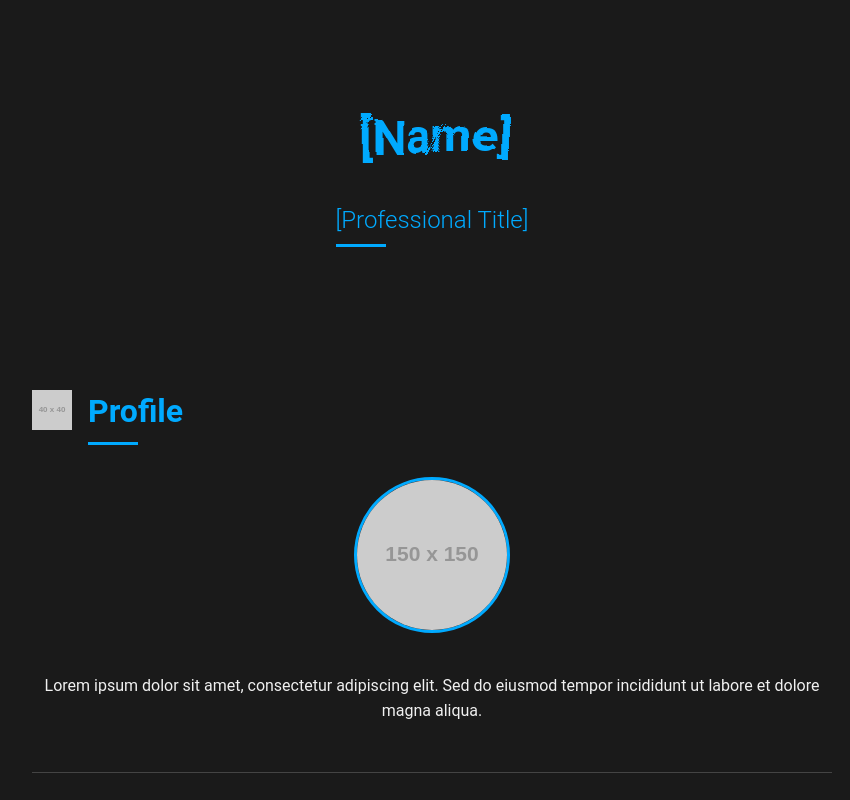
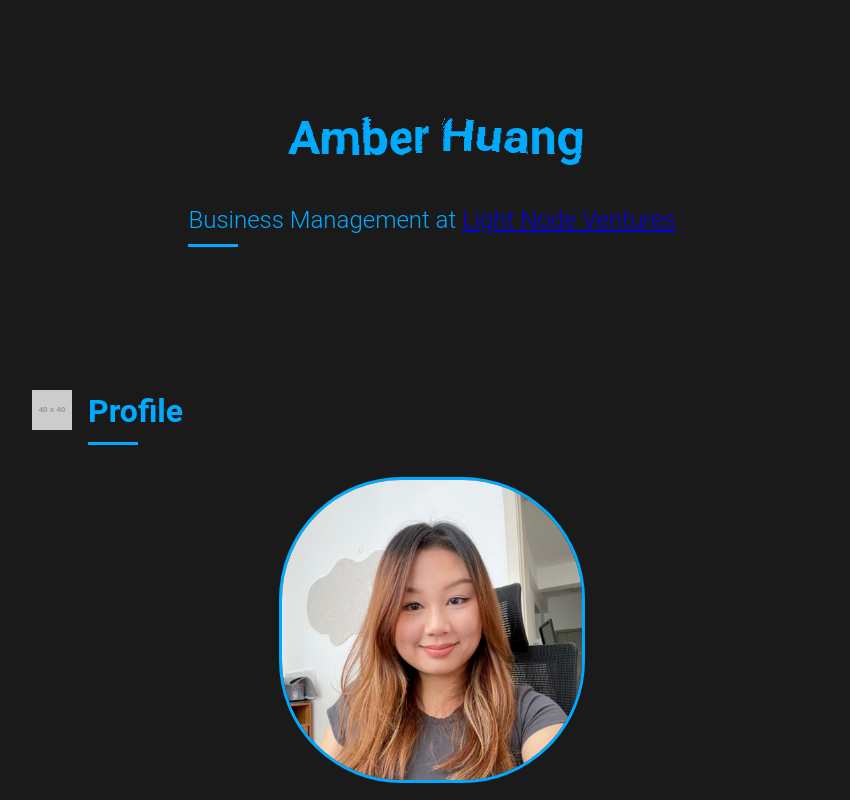
Before and after one commit to rybla/amber-website, a plain HTML site: page index.html in a window 1280 px wide. Shown: the top 800 px of the page, without its empty margins (208-1058 px from the left). Drawn offline with Linux system fonts and the light colour scheme; placeholder pictures from the web are drawn by us.

Commit message:
actual profile picture

```diff
--- a/index.html
+++ b/index.html
@@ -89,9 +89,9 @@
         }
 
         .profile-pic {
-            width: 150px;
-            height: 150px;
-            border-radius: 50%;
+            width: 300px;
+            height: 300px;
+            border-radius: 40%;
             border: 3px solid var(--accent-color);
             margin-bottom: 1rem;
         }
@@ -203,8 +203,8 @@
     </svg>
     <div class="container">
     <header class="hidden">
-        <h1>[Name]</h1>
-        <h2>[Professional Title]</h2>
+        <h1>Amber Huang</h1>
+        <h2>Business Management at <a href="https://lightnodeventures.com">Light Node Ventures</a></h2>
     </header>
 
     <main>
@@ -213,7 +213,7 @@
                 <img src="https://via.placeholder.com/40x40.png?text=P" class="section-icon" alt="icon">
                 <h2>Profile</h2>
             </div>
-            <img src="https://via.placeholder.com/150" alt="Profile Picture" class="profile-pic">
+            <img src="profile.png" alt="Profile Picture" class="profile-pic">
             <p>Lorem ipsum dolor sit amet, consectetur adipiscing elit. Sed do eiusmod tempor incididunt ut labore et dolore magna aliqua.</p>
         </section>
 
```
Also changed, not shown: profile.png (added).
